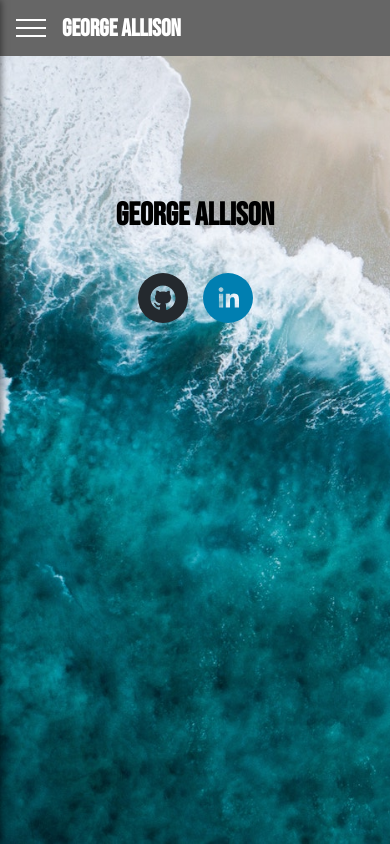
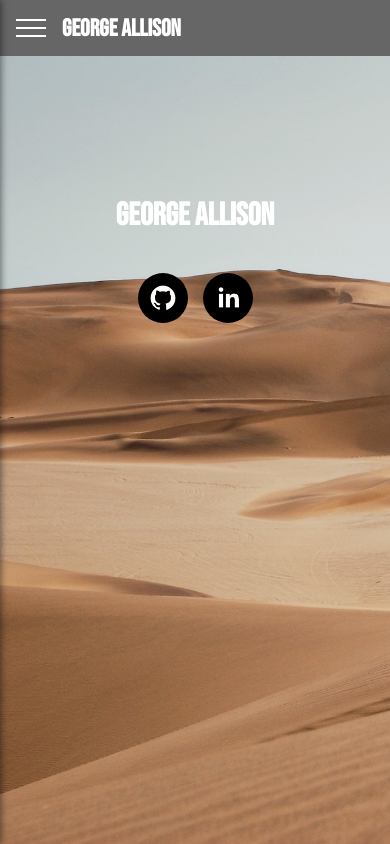
Before and after one commit to joji-harada/portfolio, a React (Create React App) app: page / in a window 390 px wide. Built offline with nearby package versions, Linux system fonts and the light colour scheme.

Commit message:
updated social icons and new bg

```diff
--- a/src/components/CenterContent/CenterContent.css
+++ b/src/components/CenterContent/CenterContent.css
@@ -18,3 +18,13 @@
 .centerList li{
     margin-right: 15px;
 }
+
+@media (max-width: 768px){
+    .centerContent h1{
+        color: white;
+
+    }
+    .centerList li{
+        color: white;
+    }
+}
--- a/src/components/CenterContent/CenterContent.js
+++ b/src/components/CenterContent/CenterContent.js
@@ -6,8 +6,8 @@ const CenterContent = props => (
     <div className="centerContent">
         <h1>GEORGE ALLISON</h1>
         <ul className="centerList">
-            <li><SocialIcon url="https://github.com/joji-harada" /></li>
-            <li><SocialIcon url="https://www.linkedin.com/in/george-allison-728975139/" /></li>
+            <li><SocialIcon url="https://github.com/joji-harada" bgColor="#000" fgColor="#fff" /></li>
+            <li><SocialIcon url="https://www.linkedin.com/in/george-allison-728975139/" bgColor="#000" fgColor="#fff" /></li>
         </ul>
     </div>
 );
--- a/src/index.css
+++ b/src/index.css
@@ -6,7 +6,7 @@ body {
   -webkit-font-smoothing: antialiased;
   -moz-osx-font-smoothing: grayscale;
   height: 100%;
-  background-image: url("./images/ocean.jpg");
+  background-image: url("./images/sand.jpg");
   background-repeat: no-repeat;
   background-size: cover;
 }
```
Also changed, not shown: src/images/sand.jpg (added).
